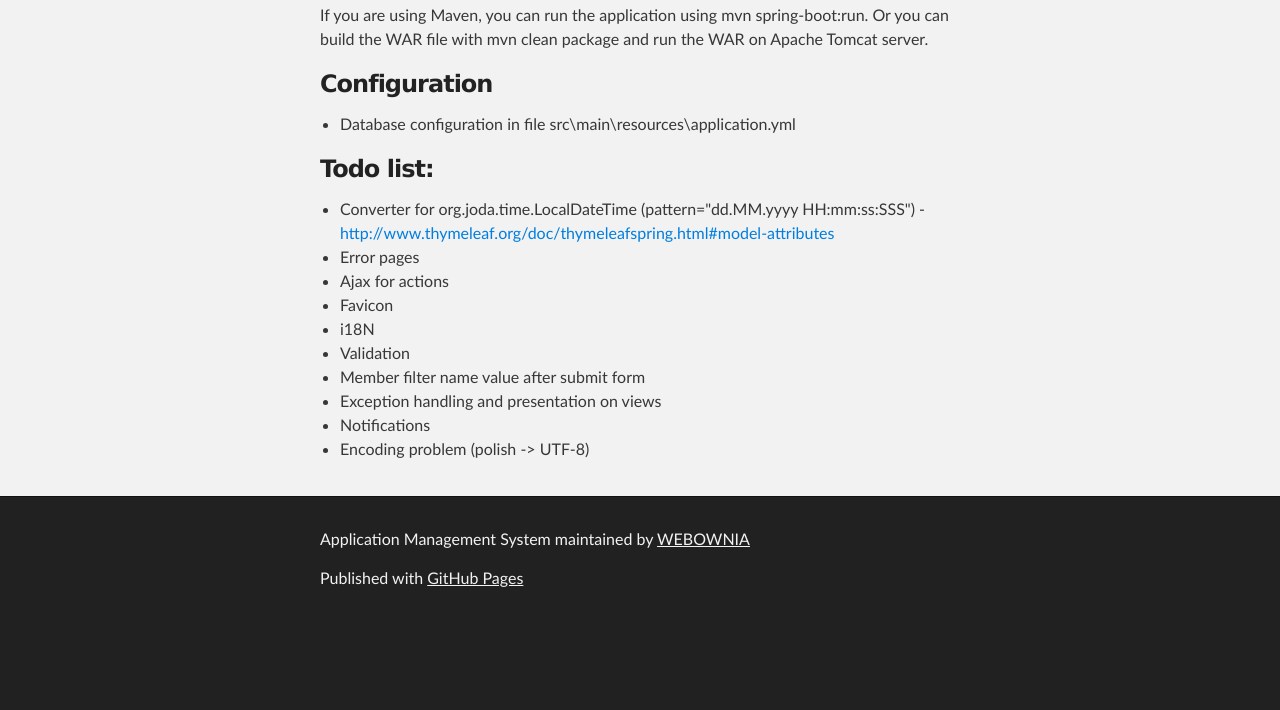
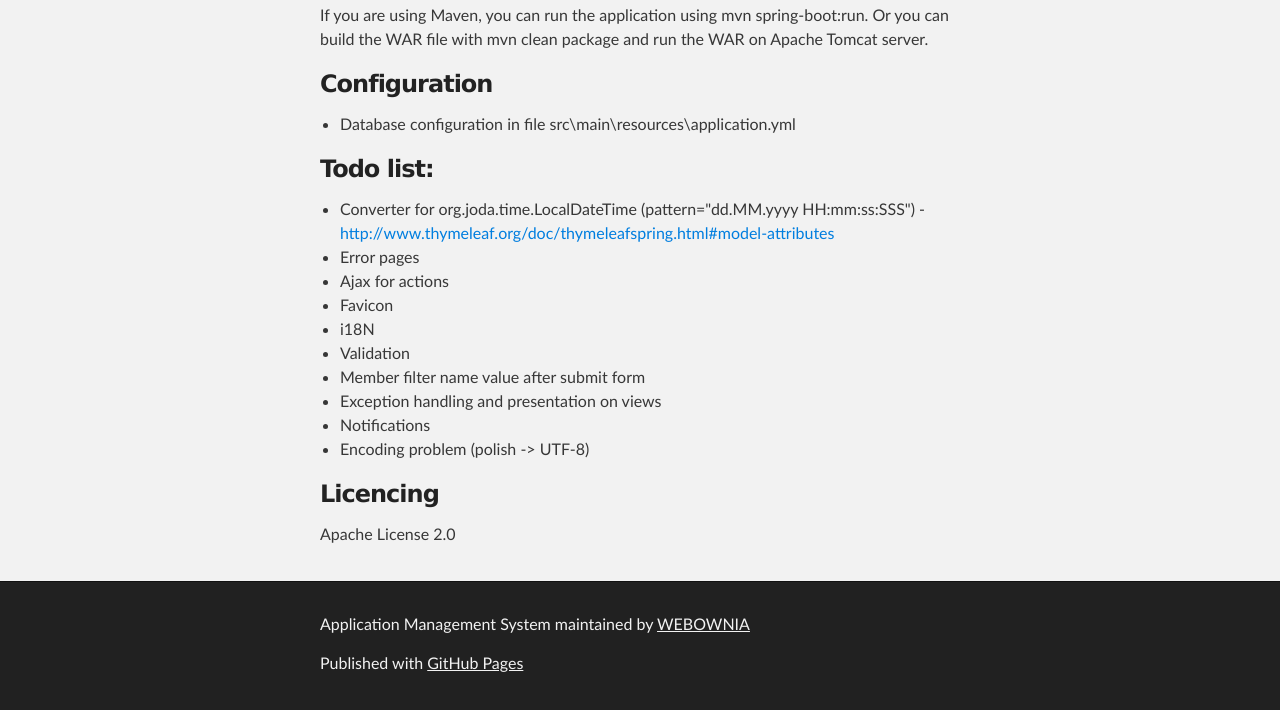
Before and after one commit to WEBOWNIA/application-manager, a plain HTML site: page index.html in a window 1280 px wide. Shown: the part 715-1425 px from the top of the page. Before the commit the page ends 1340 px from the top, so only its background shows below. Drawn offline with Linux system fonts and the light colour scheme.

Commit message:
Create gh-pages branch via GitHub

```diff
--- a/index.html
+++ b/index.html
@@ -76,6 +76,11 @@ Or you can build the WAR file with mvn clean package and run the WAR on Apache T
 <li>Notifications</li>
 <li>Encoding problem (polish -&gt; UTF-8)</li>
 </ul>
+
+<h3>
+<a id="licencing" class="anchor" href="#licencing" aria-hidden="true"><span class="octicon octicon-link"></span></a>Licencing</h3>
+
+<p>Apache License 2.0</p>
       </section>
     </div>
 
--- a/params.json
+++ b/params.json
@@ -1 +1 @@
-{"name":"Application Management System","tagline":"Management system for applications.","body":"Application Management System\r\n===================\r\nv1.0.0-Beta\r\n\r\nManagement system for applications.\r\n\r\n## Environment\r\n* Maven project\r\n* JDK 8\r\n\r\n## Quick start\r\nIf you are using Maven, you can run the application using mvn spring-boot:run.\r\nOr you can build the WAR file with mvn clean package and run the WAR on Apache Tomcat server.\r\n\r\n\r\n### Configuration\r\n* Database configuration in file src\\main\\resources\\application.yml\r\n\r\n### Todo list:\r\n* Converter for org.joda.time.LocalDateTime (pattern=\"dd.MM.yyyy HH:mm:ss:SSS\") -\r\n http://www.thymeleaf.org/doc/thymeleafspring.html#model-attributes\r\n* Error pages\r\n* Ajax for actions\r\n* Favicon\r\n* i18N\r\n* Validation\r\n* Member filter name value after submit form\r\n* Exception handling and presentation on views\r\n* Notifications\r\n* Encoding problem (polish -> UTF-8)","google":"","note":"Don't delete this file! It's used internally to help with page regeneration."}
+{"name":"Application Management System","tagline":"Management system for applications.","body":"Application Management System\r\n===================\r\nv1.0.0-Beta\r\n\r\nManagement system for applications.\r\n\r\n## Environment\r\n* Maven project\r\n* JDK 8\r\n\r\n## Quick start\r\nIf you are using Maven, you can run the application using mvn spring-boot:run.\r\nOr you can build the WAR file with mvn clean package and run the WAR on Apache Tomcat server.\r\n\r\n\r\n### Configuration\r\n* Database configuration in file src\\main\\resources\\application.yml\r\n\r\n### Todo list:\r\n* Converter for org.joda.time.LocalDateTime (pattern=\"dd.MM.yyyy HH:mm:ss:SSS\") -\r\n http://www.thymeleaf.org/doc/thymeleafspring.html#model-attributes\r\n* Error pages\r\n* Ajax for actions\r\n* Favicon\r\n* i18N\r\n* Validation\r\n* Member filter name value after submit form\r\n* Exception handling and presentation on views\r\n* Notifications\r\n* Encoding problem (polish -> UTF-8)\r\n\r\n### Licencing\r\nApache License 2.0","google":"","note":"Don't delete this file! It's used internally to help with page regeneration."}
```
